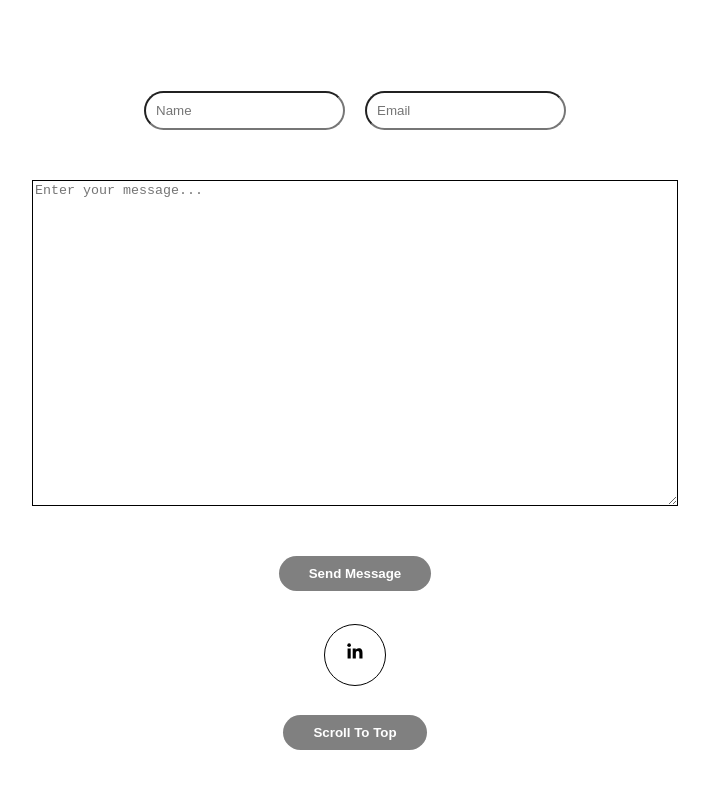
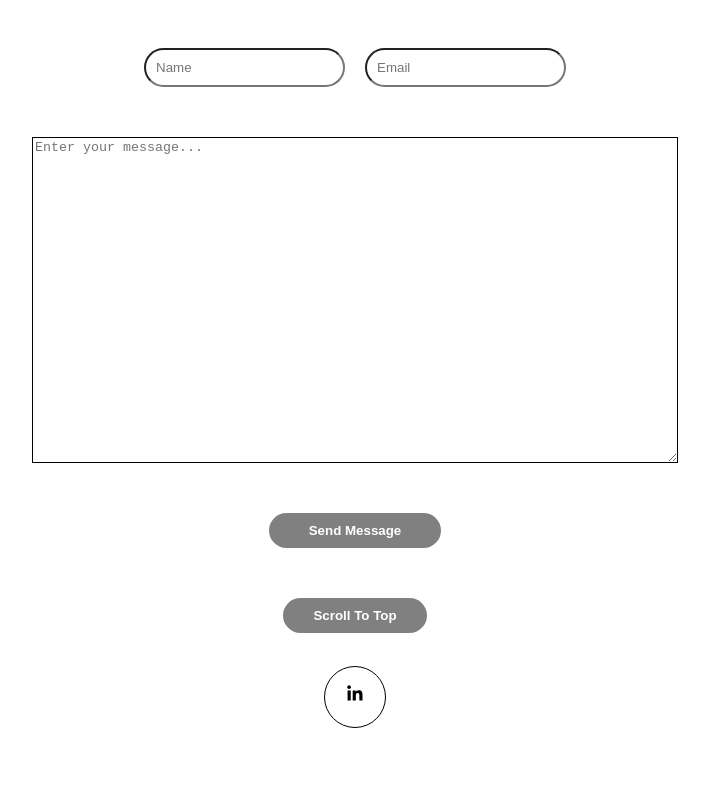
Before and after one commit to maornetzer9/Protfolio-Frontend-React, a React (Create React App) app: page / in a window 1280 px wide. Shown: the part 6204-6992 px from the top of the page, without its empty margins (285-994 px from the left). Built offline with nearby package versions, Linux system fonts and the light colour scheme.

Commit message:
# Update Responsive

```diff
--- a/src/components/ContactUs.jsx
+++ b/src/components/ContactUs.jsx
@@ -14,7 +14,12 @@ export default function ContactUs({ scrollToTop = () => {} }) {
                 className="textarea"
                 placeholder="Enter your message..."
             />
-            <button>Send Message</button>
+            <button style={{padding: '10px 40px '}}>
+                Send Message
+            </button>
+            <button onClick={scrollToTop}>
+                Scroll To Top
+            </button>
             <div className="footerContainer">
                 <a
                     href="http://linkedin.com/in/maor-netzer"
@@ -24,9 +29,6 @@ export default function ContactUs({ scrollToTop = () => {} }) {
                 >
                     <BiLogoLinkedin size={20} />
                 </a>
-                <div style={{ margin: "50px" }}>
-                    <button onClick={scrollToTop}>Scroll To Top</button>
-                </div>
             </div>
         </div>
     );
--- a/src/layout/Carousel.css
+++ b/src/layout/Carousel.css
@@ -17,7 +17,6 @@
 
 .section-button {
     margin-top: 50px;
-
     text-align: center;
     display: flex;
     justify-content: center;
--- a/src/layout/contactUs.css
+++ b/src/layout/contactUs.css
@@ -31,7 +31,6 @@
     padding: 20px 20px;
 }
 
-/* Media query for tablet and smaller devices */
 @media (max-width: 768px) {
     .contactContainer {
         height: auto;
--- a/src/layout/experienceModal.css
+++ b/src/layout/experienceModal.css
@@ -47,7 +47,7 @@
         padding-top: 0px;
         text-align: center;
     }
-    .experienceContent, button {
+    .experienceContent, button, p{
         display: flex;
         justify-content: center;
         align-items: center;
@@ -55,9 +55,8 @@
 
     .experienceImage {
         background: #a3e9f2;
-
-        margin-top: 50px;
-        margin-bottom: -50px;
+        margin-top: 60px;
+        margin-bottom: -60px;
         width: 250px;
         height: 150px;
     }
```
